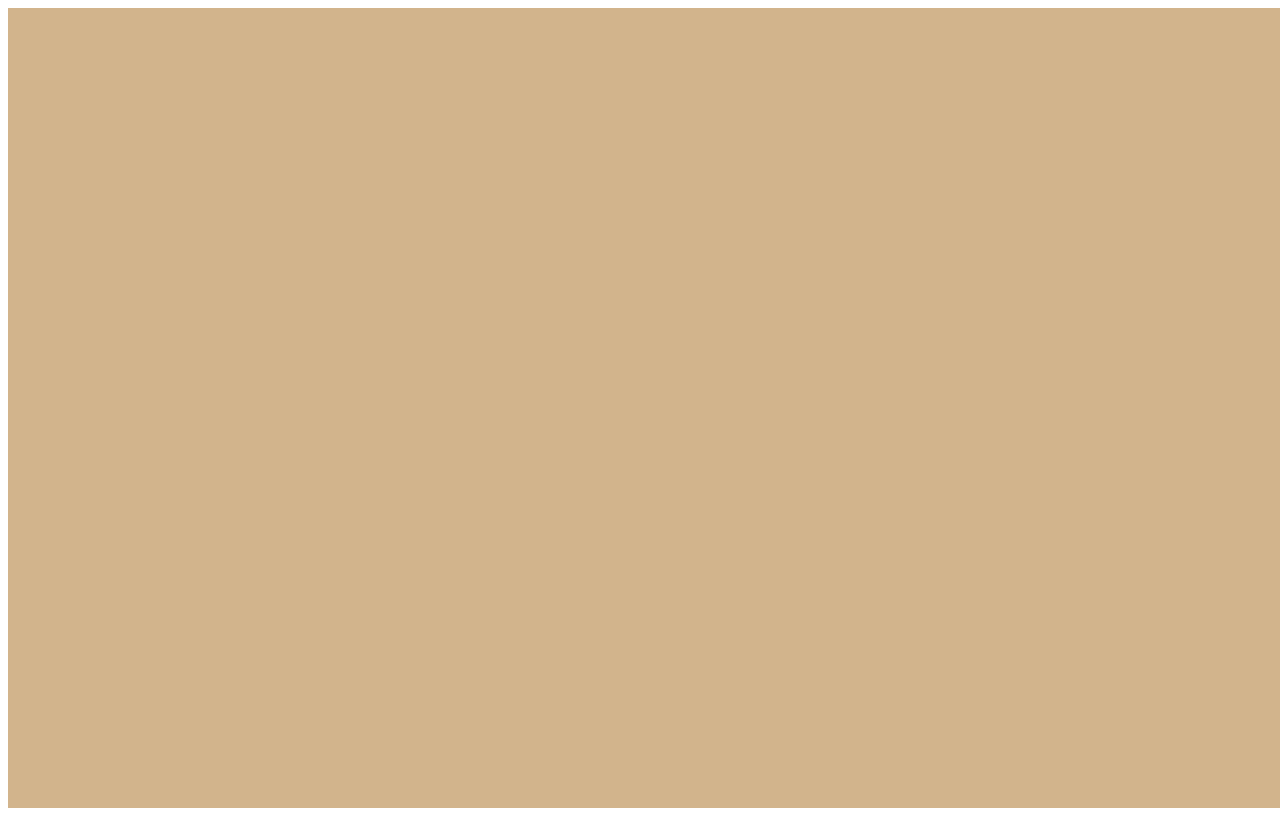
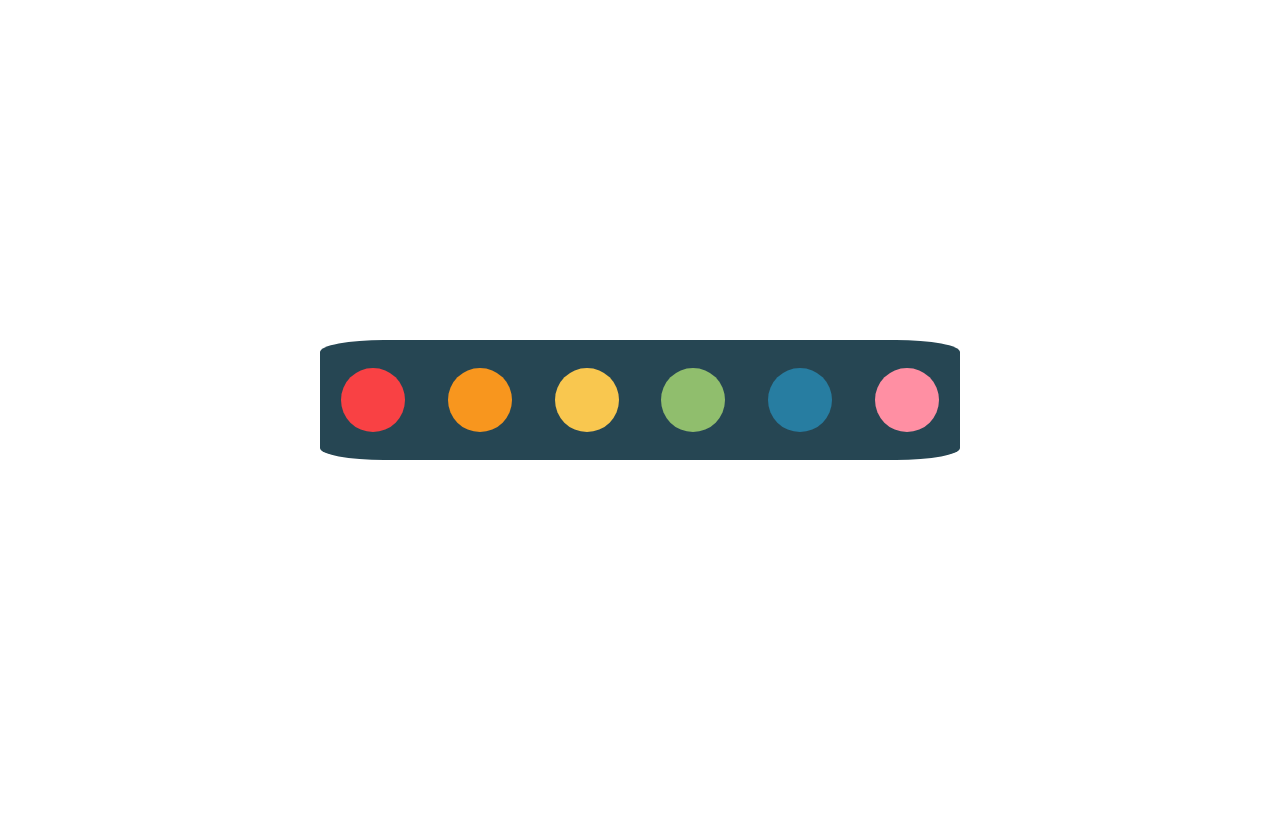
Before and after one commit to sandrw2/pixel-memory-game, a React (Vite) app: page / in a window 1280 px wide. Both pictures are taken after a click on the element 648 px from the left and 408 px from the top of the page. Built offline with nearby package versions, Linux system fonts and the light colour scheme.

Commit message:
1/2 finished color select menu

```diff
--- a/src/App.jsx
+++ b/src/App.jsx
@@ -10,7 +10,7 @@ import './Styles/App.css'
 function App(){
     const[gameState, setGameState] = useState("start");
     const [playableCharacters, setPlayableCharacters] = useState(Characters.red);
-    const [color, setColor] = useState("red");
+    const [color, setColor] = useState("white");
     const [sound, setSound] = useState(true);
 
     function handleColorChange(color){
@@ -20,9 +20,9 @@ function App(){
 
 
     return(
-        <div className='background'>
+        <div className='background' style={{backgroundColor:color}}>
                 <Pokeball handleStateChange = {setGameState} gameState = {gameState}/>
-                {gameState === "menu" && <StartPage handleColorChange={setColor} handleSoundChange={setSound} />}
+                {gameState === "menu" && <StartPage handleColorChange={setColor} handleStateChange ={setGameState} />}
                 {gameState === "playing" && <PlayingPage />}
                 {gameState === "gameOver" && <GameOver />}
 
--- a/src/Components/SelectMenu.jsx
+++ /dev/null
@@ -1,5 +0,0 @@
-function SelectMenu(){
-    return;
-}
-
-export default SelectMenu;
--- a/src/Pages/StartPage.jsx
+++ b/src/Pages/StartPage.jsx
@@ -1,11 +1,20 @@
 import {useState} from 'react';
-import Directions from '../Components/Directions.jsx'
-import SelectMenu from '../Components/SelectMenu.jsx'
-function StartPage({handleColorChange, handleSoundChange}){
+import '../Styles/Menu.css'
+function StartPage({handleColorChange, handleStateChange}){
 
-
+    const colors = ["#f94144", "#f8961e", "#f9c74f", "#90be6d", "#277da1", "#ff8fa3"];
     return(
-        <div>
+        <div className = 'start-menu-container'>
+                {colors.map((color) => (
+                    <div
+                        key={color}
+                        style={{backgroundColor : color}}
+                        className='colors'
+                        onMouseEnter={()=>handleColorChange(color)}
+                        onMouseLeave={()=>handleColorChange("white")}
+                        onClick={()=>handleStateChange("playing")}>
+                    </div>
+                ))}
 
         </ div>
 
--- a/src/Styles/App.css
+++ b/src/Styles/App.css
@@ -1,5 +1,5 @@
 .background{
-    background-color: tan;
     width: 100vw;
     height: 100vh;
+    transition: background-color 0.5s ease;
 }
--- /dev/null
+++ b/src/Styles/Menu.css
@@ -0,0 +1,29 @@
+.start-menu-container{
+    width: 50%;
+    height: 15%;
+    background-color: #264653;
+    position: absolute;
+    top: 50%;
+    left: 50%;
+    border-radius: 10%;
+    transform: translate(-50%, -50%);
+    display: flex;
+    align-items: center;
+    justify-content: space-around;
+    flex-wrap: wrap;
+}
+
+.colors{
+    width:60px;
+    height: 60px;
+    border-radius: 50%;
+    transition: border-color 300ms ease, transform 0.3s ease-in-out;
+    border: 2px solid transparent;
+
+}
+
+.colors:hover{
+    border-color: aliceblue;
+    transform: scale(1.2);
+
+}
```
